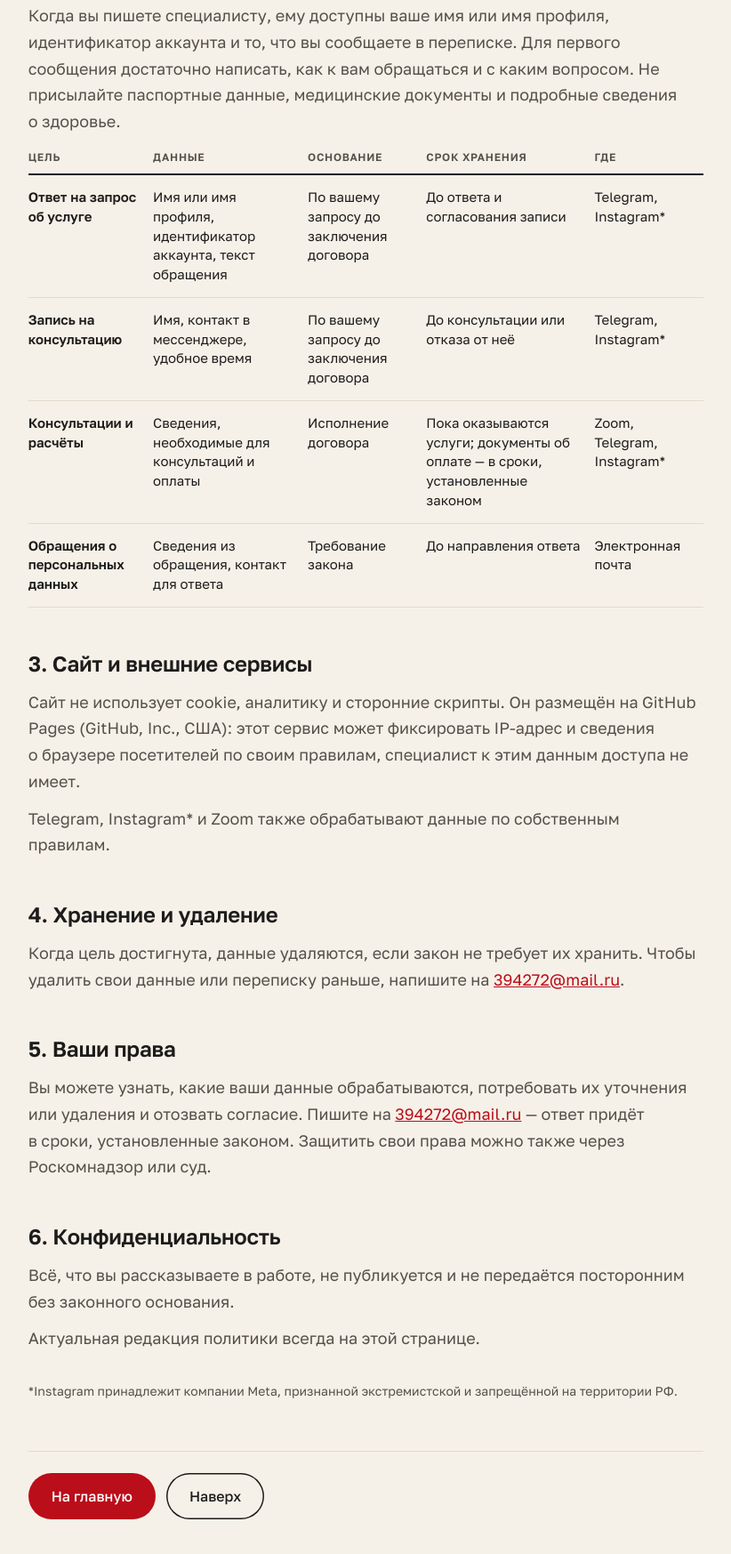
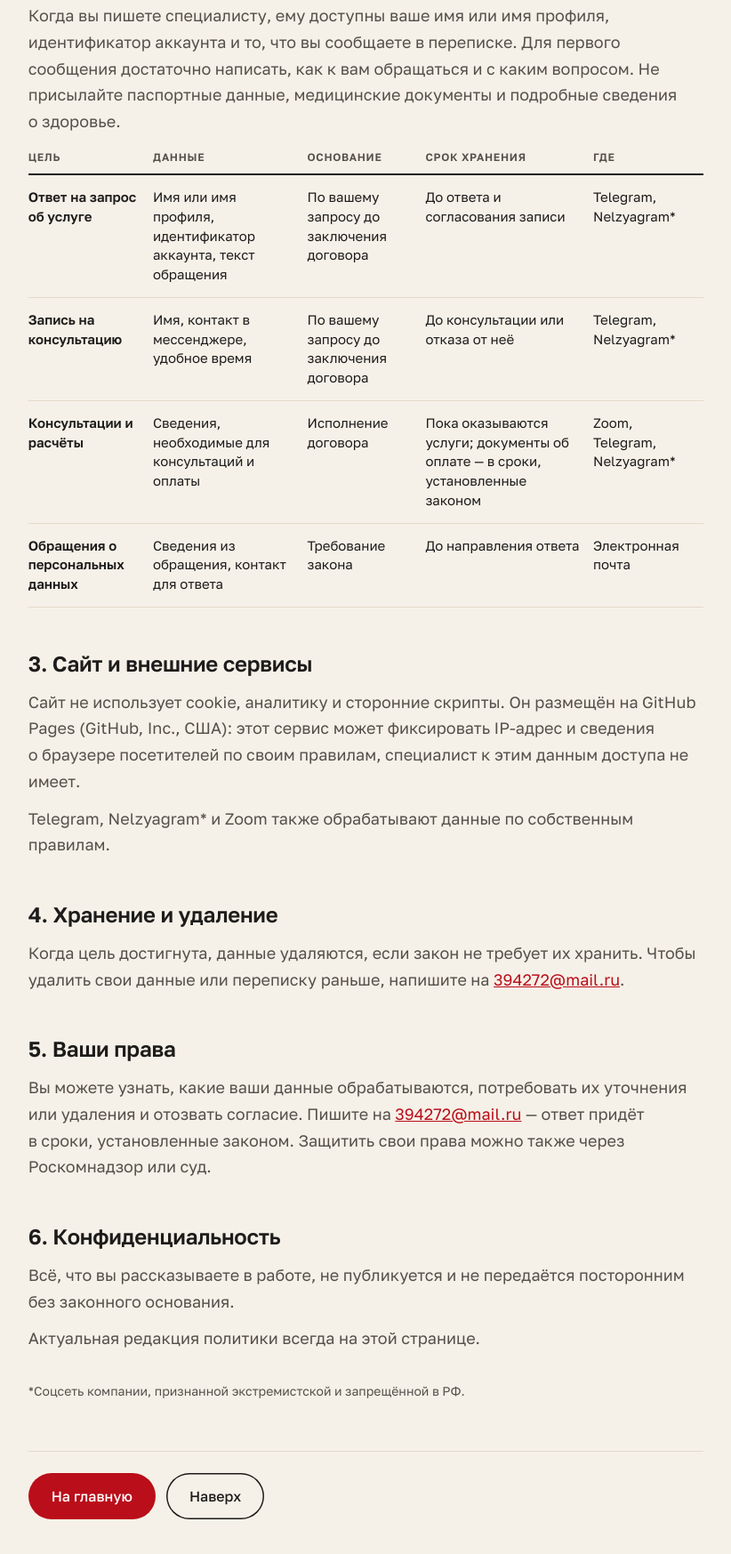
Before and after one commit to shibadrakula-design/psycholognado.ru, a plain HTML site: page privacy.html in a window 1280 px wide. Shown: the part 1007-2754 px from the top of the page at 89% size, without its empty margins (419-1241 px from the left). Drawn offline with Linux system fonts and the light colour scheme.

Commit message:
Add files via upload

```diff
--- a/privacy.html
+++ b/privacy.html
@@ -76,21 +76,21 @@
             <td data-label="Данные">Имя или имя профиля, идентификатор аккаунта, текст обращения</td>
             <td data-label="Основание">По вашему запросу до заключения договора</td>
             <td data-label="Срок хранения">До ответа и согласования записи</td>
-            <td data-label="Где">Telegram, Instagram*</td>
+            <td data-label="Где">Telegram, Nelzyagram*</td>
           </tr>
           <tr>
             <td data-label="Цель">Запись на консультацию</td>
             <td data-label="Данные">Имя, контакт в мессенджере, удобное время</td>
             <td data-label="Основание">По вашему запросу до заключения договора</td>
             <td data-label="Срок хранения">До консультации или отказа от неё</td>
-            <td data-label="Где">Telegram, Instagram*</td>
+            <td data-label="Где">Telegram, Nelzyagram*</td>
           </tr>
           <tr>
             <td data-label="Цель">Консультации и расчёты</td>
             <td data-label="Данные">Сведения, необходимые для консультаций и оплаты</td>
             <td data-label="Основание">Исполнение договора</td>
             <td data-label="Срок хранения">Пока оказываются услуги; документы об оплате — в сроки, установленные законом</td>
-            <td data-label="Где">Zoom, Telegram, Instagram*</td>
+            <td data-label="Где">Zoom, Telegram, Nelzyagram*</td>
           </tr>
           <tr>
             <td data-label="Цель">Обращения о персональных данных</td>
@@ -104,7 +104,7 @@
 
       <h2 id="p3">3. Сайт и внешние сервисы</h2>
       <p>Сайт не использует cookie, аналитику и&nbsp;сторонние скрипты. Он размещён на GitHub Pages (GitHub, Inc., США): этот сервис может фиксировать IP-адрес и&nbsp;сведения о&nbsp;браузере посетителей по своим правилам, специалист к&nbsp;этим данным доступа не имеет.</p>
-      <p>Telegram, Instagram* и&nbsp;Zoom также обрабатывают данные по собственным правилам.</p>
+      <p>Telegram, Nelzyagram* и&nbsp;Zoom также обрабатывают данные по собственным правилам.</p>
 
       <h2 id="p4">4. Хранение и удаление</h2>
       <p>Когда цель достигнута, данные удаляются, если закон не требует их хранить. Чтобы удалить свои данные или переписку раньше, напишите на&nbsp;<a href="mailto:394272@mail.ru">394272@mail.ru</a>.</p>
@@ -115,7 +115,7 @@
       <h2 id="p6">6. Конфиденциальность</h2>
       <p>Всё, что вы рассказываете в&nbsp;работе, не публикуется и&nbsp;не передаётся посторонним без законного основания.</p>
       <p>Актуальная редакция политики всегда на этой странице.</p>
-      <p class="small" style="margin-top:32px">*Instagram принадлежит компании Meta, признанной экстремистской и&nbsp;запрещённой на&nbsp;территории РФ.</p>
+      <p class="small" style="margin-top:32px">*Соцсеть компании, признанной экстремистской и&nbsp;запрещённой в&nbsp;РФ.</p>
 
       <div class="legal__back">
         <a class="btn btn--red" href="index.html">На главную</a>
```
Also changed, not shown: index.html (+7 -7 lines).
